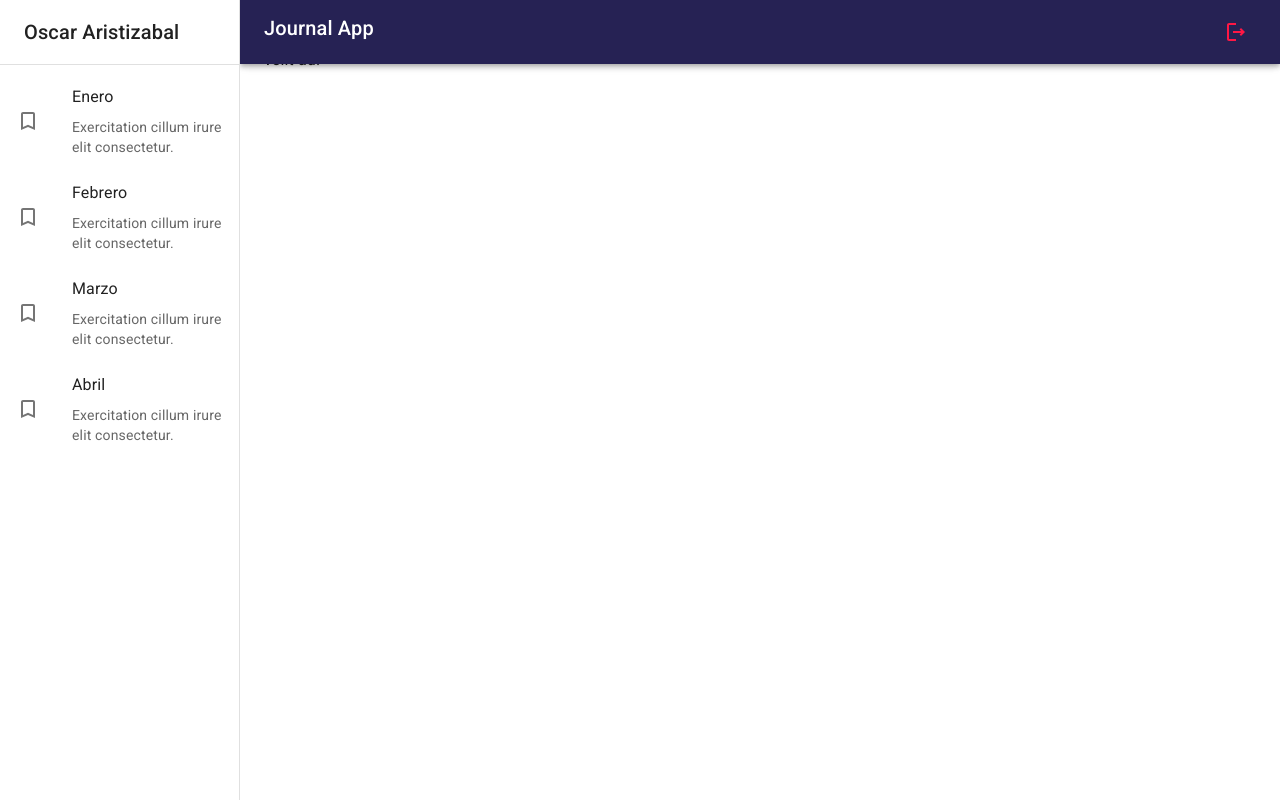
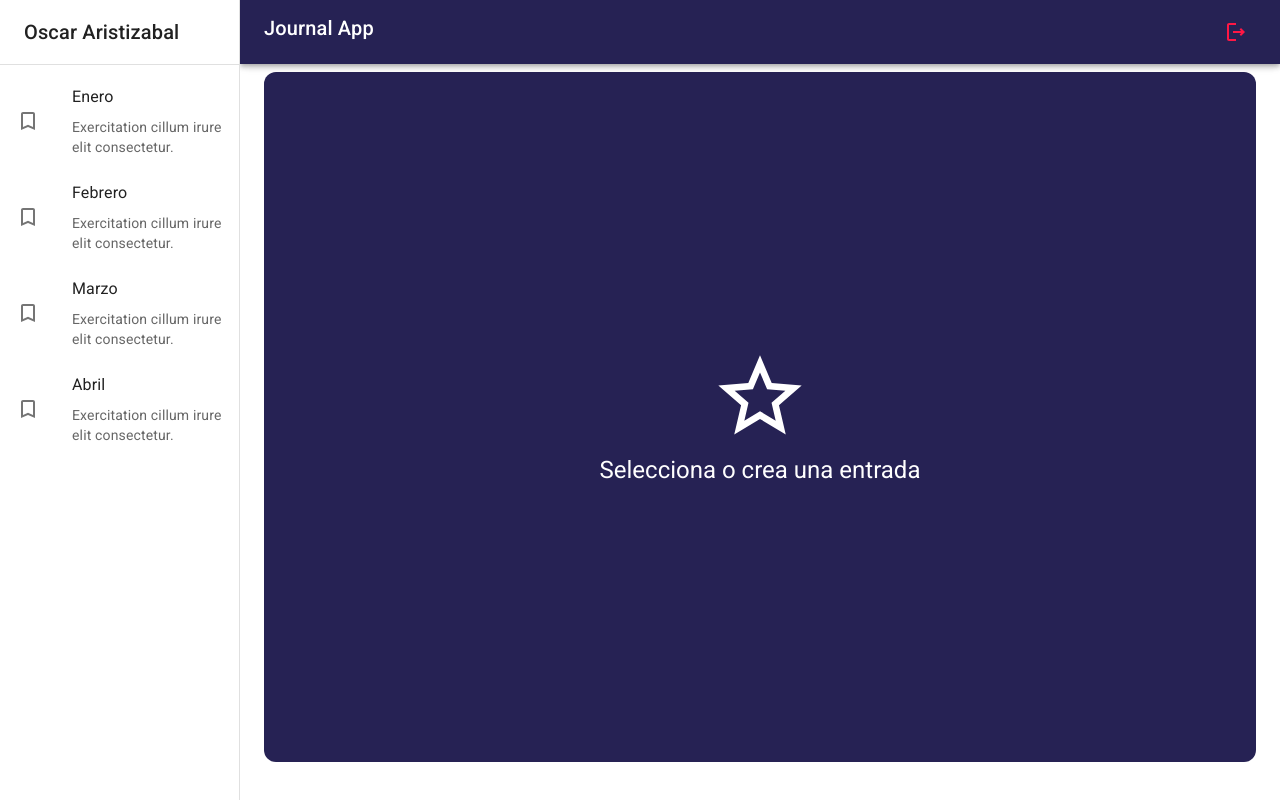
Before and after one commit to OscarAristizabalDev/reactjs-journal-app, a React (Vite) app: page / in a window 1280 px wide. Built offline with nearby package versions, Linux system fonts and the light colour scheme.

Commit message:
Creacion del nothingSelectedView con Material UI

```diff
--- a/src/journal/layout/JournalLayout.tsx
+++ b/src/journal/layout/JournalLayout.tsx
@@ -15,11 +15,11 @@
             <NavBar drawerWidth={drawerWidth} />
 
             {/* Sidebar drawerWidth */}
-            <SideBar drawerWidth={drawerWidth}></SideBar>
+            <SideBar drawerWidth={drawerWidth} />
 
             <Box
                 component='main'
-                sx={{ flexGrow: 1, p: 3 }} // Permite adicionar estilos
+                sx={{ flexGrow: 1, p: 3, pt: 9  }} // Permite adicionar estilos
             >
                 {/* Toolbar */}
                 {children}
--- a/src/journal/pages/JournalPage.tsx
+++ b/src/journal/pages/JournalPage.tsx
@@ -1,12 +1,13 @@
-import { Typography } from "@mui/material"
 import { JournalLayout } from "../layout/JournalLayout"
+import { NothingSelectedView } from "../views"
 
 export const JournalPage = () => {
     return (
         <JournalLayout>
-            <Typography>Magna duis est ullamco consectetur eu nulla minim. Irure sint tempor aliqua deserunt Lorem duis. Quis voluptate laborum anim laboris velit ad.</Typography>
 
             {/* NothingSelected */}
+            <NothingSelectedView />
+
             {/* NoteView */}
 
         </JournalLayout>
--- /dev/null
+++ b/src/journal/views/NothingSelectedView.tsx
@@ -0,0 +1,22 @@
+import { Grid, Typography } from "@mui/material"
+import { StarOutline } from "@mui/icons-material"
+
+export const NothingSelectedView = () => {
+    return (
+        <Grid
+            container
+            spacing={0}
+            direction="column"
+            alignItems="center"
+            justifyContent="center"
+            sx={{ minHeight: 'calc(100vh - 110px)', backgroundColor: 'primary.main', borderRadius: 3 }}
+        >
+            <Grid item xs={12}>
+                <StarOutline sx={{ fontSize: 100, color: 'white' }} />
+            </Grid>
+            <Grid item xs={12}>
+                <Typography color="white" variant='h5'>Selecciona o crea una entrada</Typography>
+            </Grid>
+        </Grid>
+    )
+}
--- /dev/null
+++ b/src/journal/views/index.ts
@@ -0,0 +1 @@
+export * from './NothingSelectedView'
```
